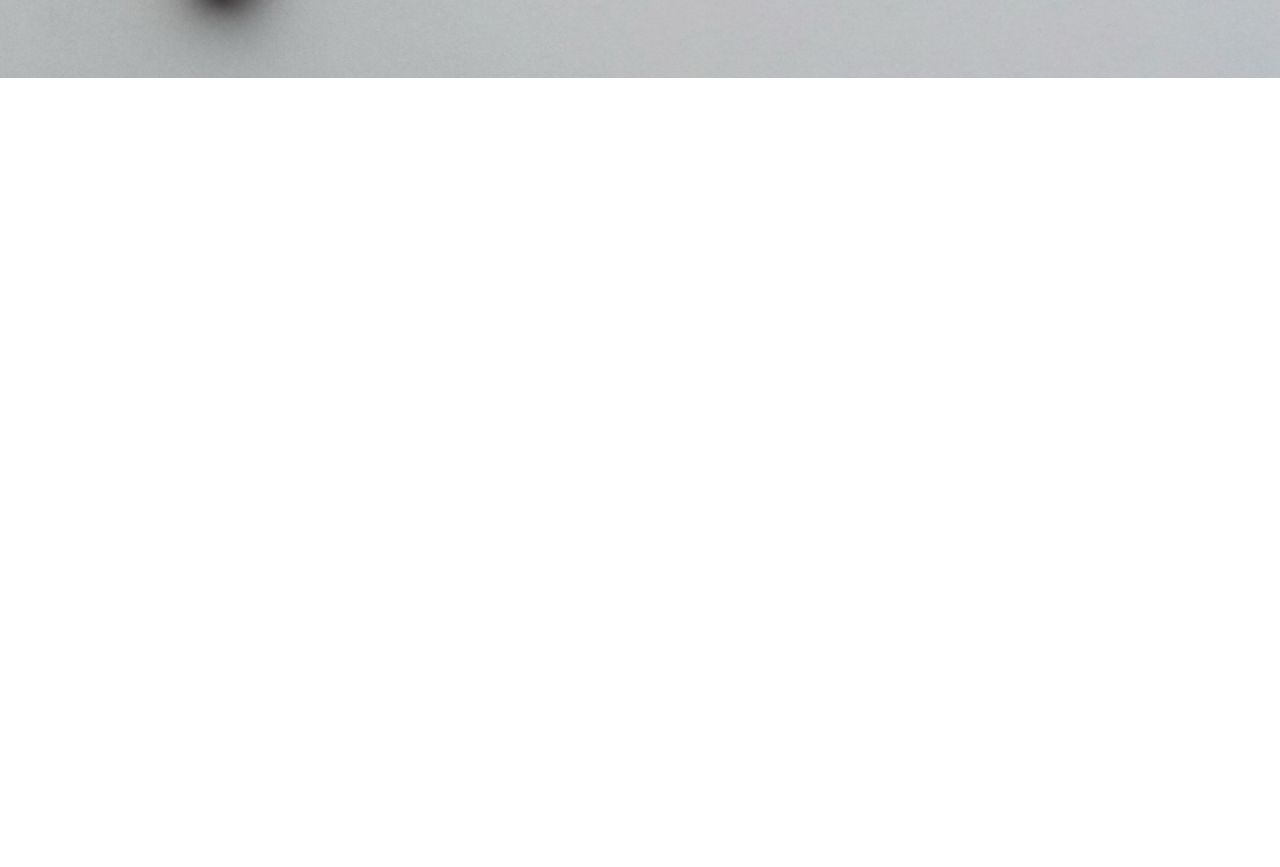
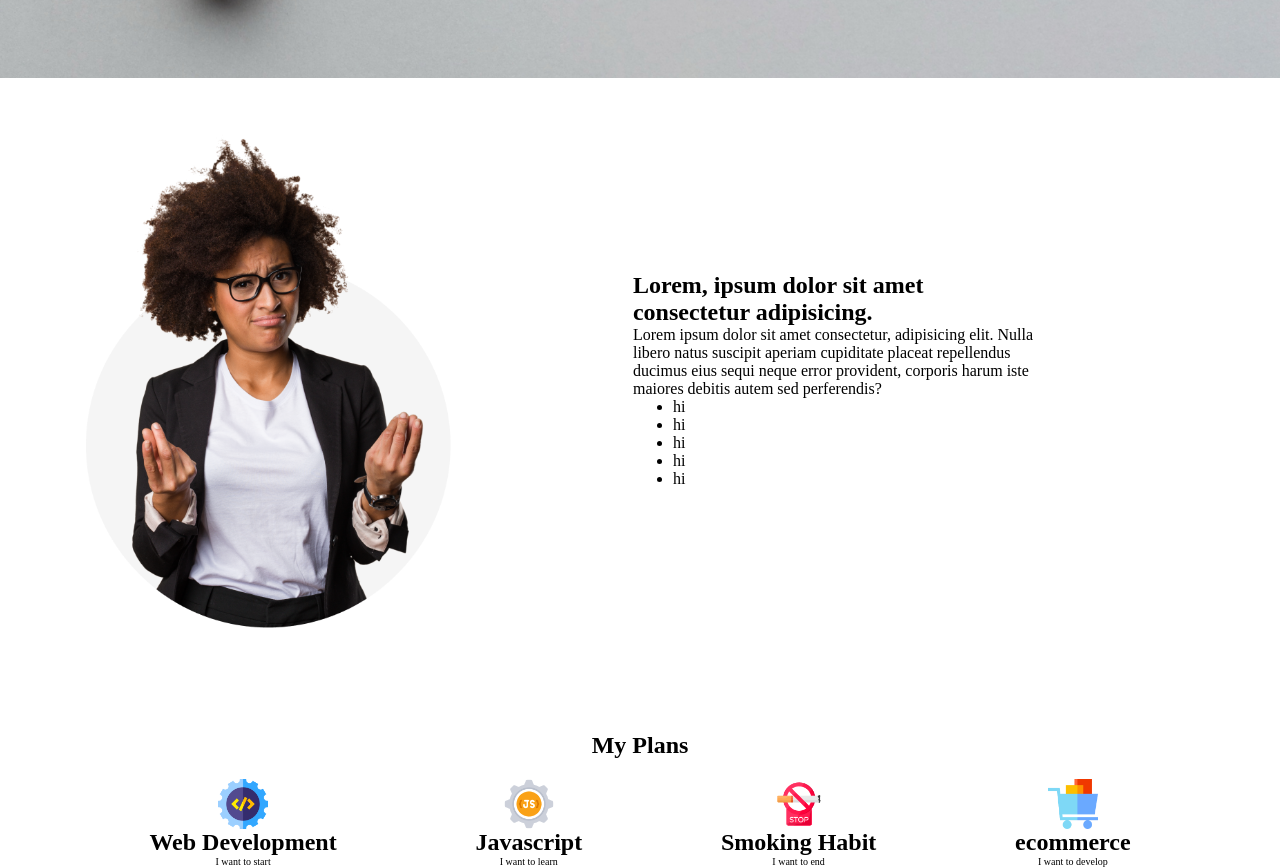
Before and after one commit to scshil/practice-project, a plain HTML site: page index.html in a window 1280 px wide. Shown: the part 482-1349 px from the top of the page. Before the commit the page ends 800 px from the top, so only its background shows below. Drawn offline with Linux system fonts and the light colour scheme.

Commit message:
main part done

```diff
--- a/index.html
+++ b/index.html
@@ -27,15 +27,67 @@
                 <button>contact</button>
             </div>
         </div>
-
     </div>
-
 </header>
+<!-- bannar part end -->
+ <!-- main part start -->
+<main>
+    <!-- Top part start -->
+    <section class="top-part">
+        <div class="top-part-left">
+            <img src="./images/person.png" alt="" srcset="">
+        </div >
+        <div class="top-part-right">
+            <h1>Lorem, ipsum dolor sit amet consectetur adipisicing.</h1>
+            <p>Lorem ipsum dolor sit amet consectetur, adipisicing elit. Nulla libero natus suscipit aperiam cupiditate placeat repellendus ducimus eius sequi neque error provident, corporis harum iste maiores debitis autem sed perferendis?
+            </p>
+            <ul>
+                <li>hi</li>
+                <li>hi</li>
+                <li>hi</li>
+                <li>hi</li>
+                <li>hi</li>
+            </ul>
+        </div>
+    </section>
+    <!-- top part end -->
+    <!-- middle part start -->
+    <!-- middle part end -->
+    <section class="middle-part">
+        <div>
+            <h1>My Plans</h1>
+        </div>
+        <div class="plans">
+            <div class="plan">
+                <img src="./images/icons/web.png" height="50px" alt="" srcset="">
+                <h2>Web Development</h2>
+                <p>I want to start</p>
+            </div>
+            <div class="plan">
+                <img src="./images/icons/js.png" height="50px" alt="" srcset="">
+                <h2>Javascript</h2>
+                <p>I want to learn</p>
+            </div>
+            <div class="plan">
+                <img src="./images/icons/smoke.png" height="50px" alt="" srcset="">
+                <h2>Smoking Habit</h2>
+                <p>I want to end</p>
+            </div>
+            <div class="plan">
+                <img src="./images/icons/ecom.png" height="50px" alt="" srcset="">
+                <h2>ecommerce</h2>
+                <p>I want to develop</p>
+            </div>
 
 
 
+        </div>
 
-<!-- bannar part end -->
 
+    </section>
+</main>
+
+
+ <!-- main part end -->
 </body>
 </html>
--- a/styles.css
+++ b/styles.css
@@ -20,15 +20,67 @@ header{
     margin-right: 120PX;
     display: flex;
     flex-direction: column;
+    align-items: flex-end;
 }
 .left div h1{
-    display: flex;
-    flex-direction: row-reverse;
     font-size: 50px;
+    text-align: right;
 }
 .left div p{
     text-align: right;
 }
-.left div button{
+/* main part */
+/* ... */
+/* top part  */
+.top-part{
+    display: flex;
+    align-items: center;
+    justify-content: center;
+    margin-top: 50px;
+    margin-right: 70px;
+    margin-left: 70px;
 
 }
+.top-part-left img{
+    height: 500px;
+}
+.top-part-right{
+    margin: 0 170px;
+}
+/* .top-part div ul li{
+    list-style-image: url(./images/icons/images.png);
+
+}
+.top-part div ul li img{
+    height: 5px;
+    width: 5px;
+} */
+/* .... */
+
+
+/* middle part  */
+
+.middle-part{
+    margin-top: 100px;
+    margin-left:80px ;
+    margin-right: 80px;
+}
+.middle-part div h1{
+    text-align: center;
+}
+.plans{
+    display: flex;
+    justify-content: space-around;
+    align-items: center;
+    margin-top: 20PX;
+}
+.plan{
+    display: flex;
+    flex-direction: column;
+    align-items: center;
+    justify-content: center;
+}
+.plan p{
+    font-size: 10px;
+    font-weight: 100;
+}
```
Also changed, not shown: images/icons/images.png (added).
